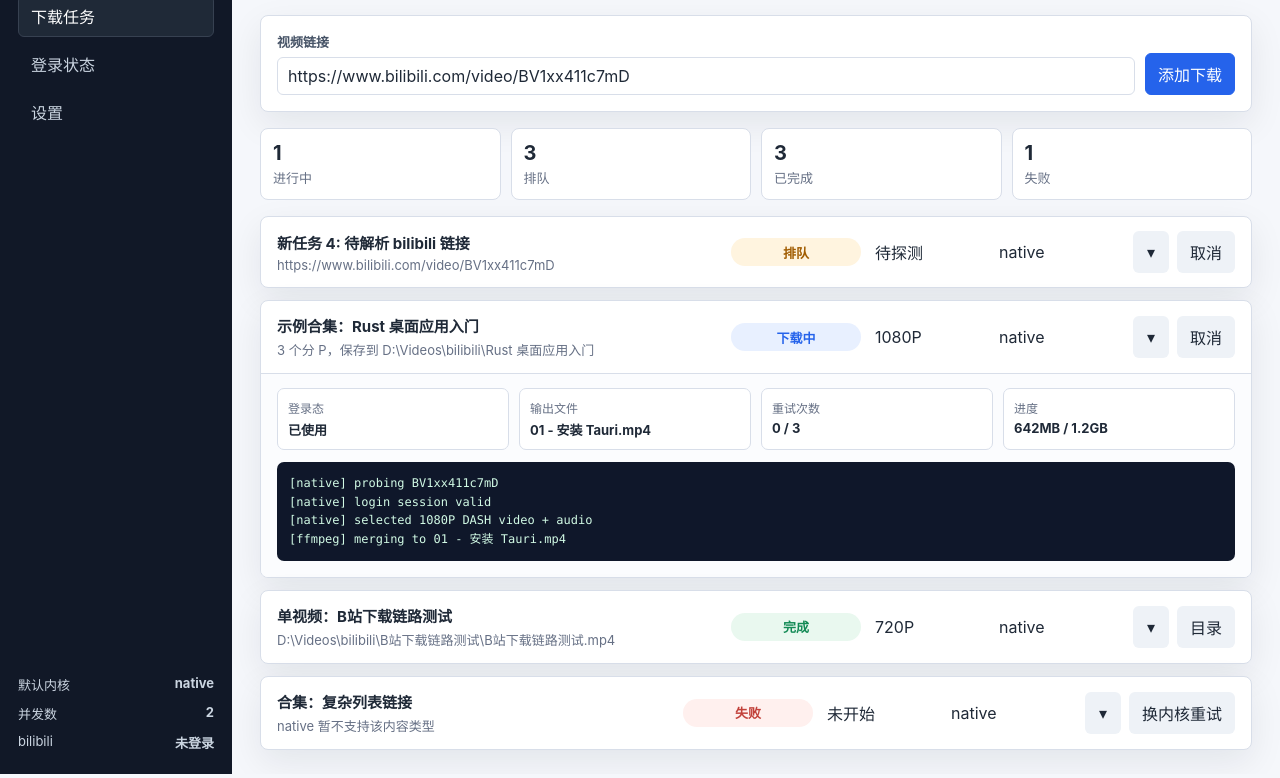
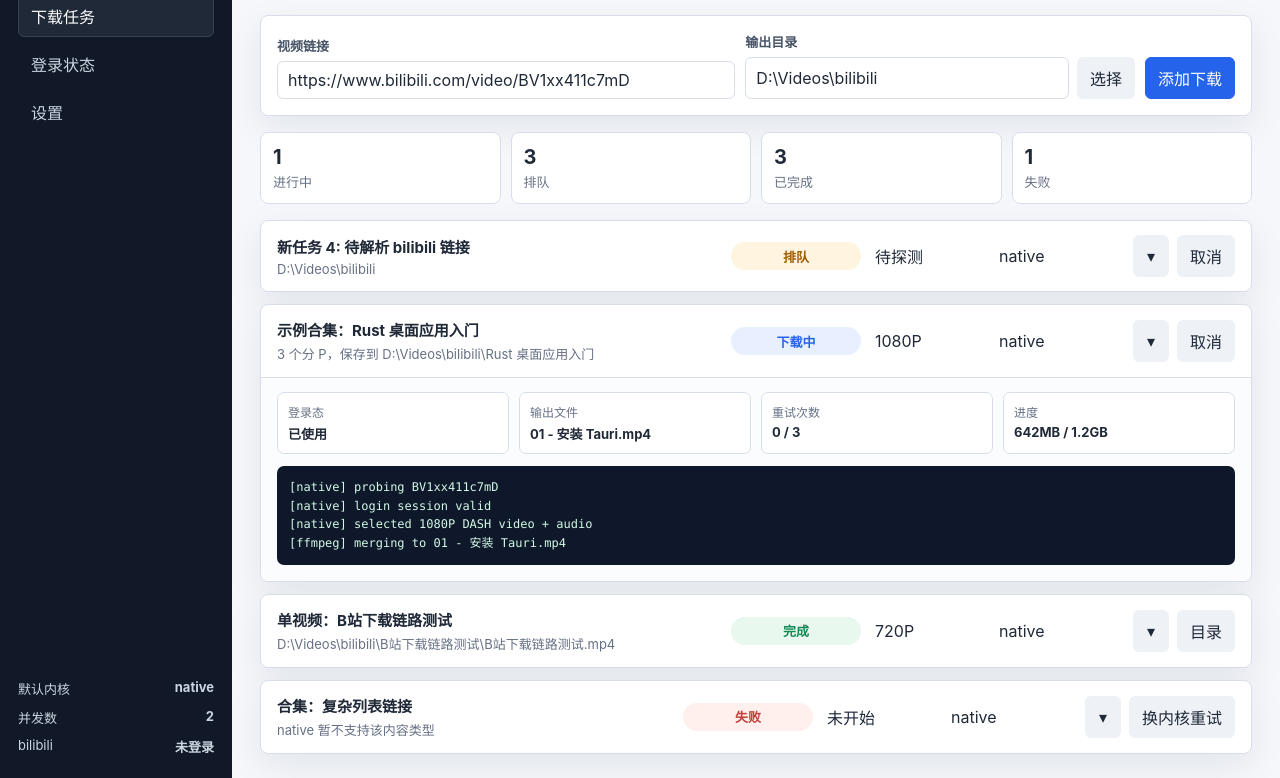
Before and after one commit to shenhaofang/video_downloader, a plain HTML site: page docs/superpowers/prototypes/video-downloader-ui/index.html in a window 1280 px wide. Both pictures are taken after a click on the button "添加下载". Shown: the part 81-859 px from the top of the page. Drawn offline with Linux system fonts and the light colour scheme.

Commit message:
Add task output directory selector to prototype

```diff
--- a/docs/superpowers/prototypes/video-downloader-ui/index.html
+++ b/docs/superpowers/prototypes/video-downloader-ui/index.html
@@ -204,7 +204,7 @@
 
     .link-form {
       display: grid;
-      grid-template-columns: minmax(260px, 1fr) auto;
+      grid-template-columns: minmax(260px, 1fr) minmax(260px, 0.85fr) auto;
       gap: 10px;
       align-items: end;
     }
@@ -212,6 +212,12 @@
     .field {
       display: grid;
       gap: 6px;
+    }
+
+    .path-picker {
+      display: grid;
+      grid-template-columns: minmax(0, 1fr) auto;
+      gap: 8px;
     }
 
     label {
@@ -571,6 +577,13 @@
               <label for="videoUrl">视频链接</label>
               <input id="videoUrl" value="https://www.bilibili.com/video/BV1xx411c7mD" aria-label="视频链接">
             </div>
+            <div class="field">
+              <label for="outputDir">输出目录</label>
+              <div class="path-picker">
+                <input id="outputDir" value="D:\Videos\bilibili" aria-label="输出目录">
+                <button id="selectOutputDir" type="button">选择</button>
+              </div>
+            </div>
             <button id="addTask" class="primary" type="button">添加下载</button>
           </div>
         </div>
@@ -773,6 +786,7 @@
     const state = {
       engine: "native",
       concurrency: 2,
+      outputRoot: "D:\\Videos",
       loggedIn: false,
       ytdlpInstalled: false,
       taskCounter: 4
@@ -824,8 +838,13 @@
 
     document.querySelector("#addTask").addEventListener("click", () => {
       const url = document.querySelector("#videoUrl").value.trim();
+      const outputDir = document.querySelector("#outputDir").value.trim();
       if (!url) {
         showToast("请输入 bilibili 链接");
+        return;
+      }
+      if (!outputDir) {
+        showToast("请选择输出目录");
         return;
       }
       const article = document.createElement("article");
@@ -834,7 +853,7 @@
         <div class="task-main">
           <div class="task-title">
             <strong>新任务 ${state.taskCounter}: 待解析 bilibili 链接</strong>
-            <span>${url}</span>
+            <span>${outputDir}</span>
           </div>
           <span class="pill amber">排队</span>
           <span>待探测</span>
@@ -847,7 +866,7 @@
         <div class="task-detail">
           <div class="detail-grid">
             <div class="detail-item"><span>登录态</span><strong>${state.loggedIn ? "可用" : "未登录"}</strong></div>
-            <div class="detail-item"><span>输出目录</span><strong>D:\\Videos\\bilibili</strong></div>
+            <div class="detail-item"><span>输出目录</span><strong>${outputDir}</strong></div>
             <div class="detail-item"><span>默认内核</span><strong>${state.engine}</strong></div>
             <div class="detail-item"><span>状态</span><strong>等待并发槽位</strong></div>
           </div>
@@ -860,6 +879,11 @@
       const queued = document.querySelector("#metricQueued");
       queued.textContent = String(Number(queued.textContent) + 1);
       showToast("任务已添加，使用当前设置中的默认内核");
+    });
+
+    document.querySelector("#selectOutputDir").addEventListener("click", () => {
+      document.querySelector("#outputDir").value = "E:\\Downloads\\bilibili";
+      showToast("已模拟选择本次任务输出目录");
     });
 
     document.querySelectorAll("[data-engine]").forEach((button) => {
@@ -876,6 +900,11 @@
       const value = Math.max(1, Math.min(8, Number(event.target.value || 1)));
       state.concurrency = value;
       updateSideStatus();
+    });
+
+    document.querySelector("#downloadRoot").addEventListener("input", (event) => {
+      state.outputRoot = event.target.value || "D:\\Videos";
+      document.querySelector("#outputDir").value = state.outputRoot.replace(/[\\\/]$/, "") + "\\bilibili";
     });
 
     document.querySelector("#loginBtn").addEventListener("click", () => {
```
Also changed, not shown: docs/superpowers/specs/2026-05-17-video-downloader-tauri-design.md (+11 -5 lines).
